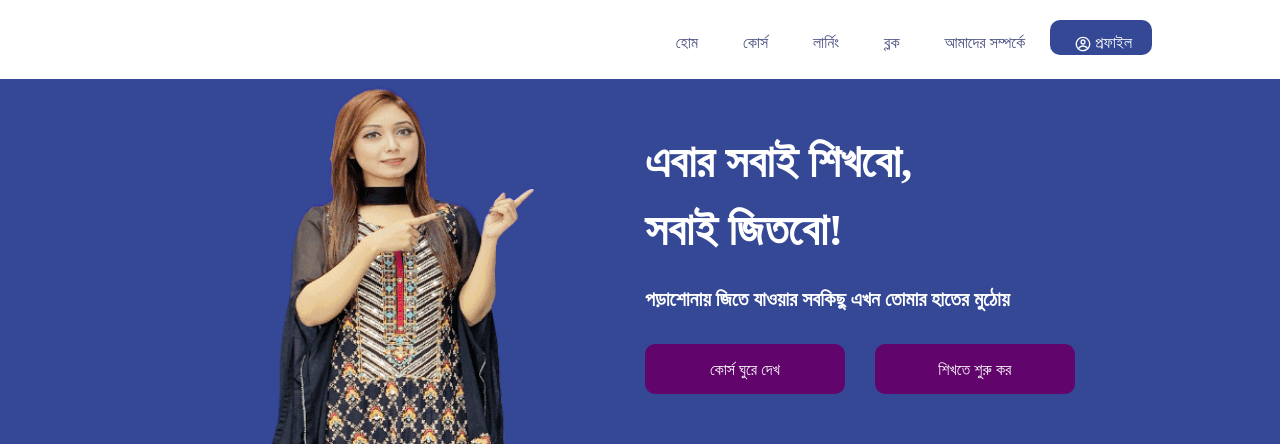
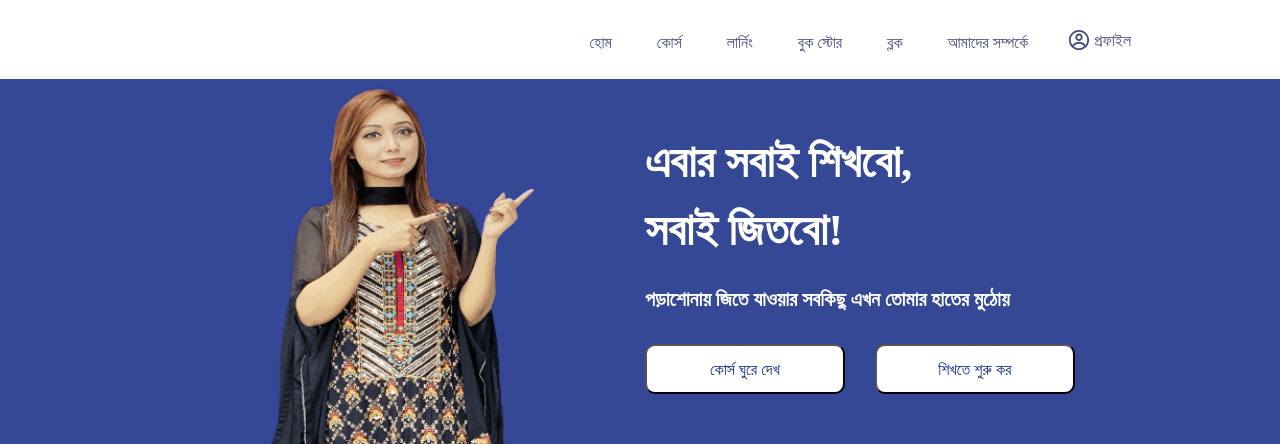
Before and after one commit to mdrajonhossain/shikhon-school-Uzzol, a React (Create React App) app: page / in a window 1280 px wide. Shown: the top 444 px of the page. Built offline with nearby package versions, Linux system fonts and the light colour scheme.

Commit message:
sadfadf
adfasdf

```diff
--- a/src/App.css
+++ b/src/App.css
@@ -4,7 +4,7 @@
 }
 
 
-.Navber_div{
+.Navber_div {
   width: 90%;
   background: white;
   font-size: 16px;
@@ -14,49 +14,53 @@
 }
 
 
-.nav_menu{
+.nav_menu {
   padding: 10px 20px 25px 25px;
   color: #454c7e;
   margin-top: 20px;
 }
 
-.nav_menu:hover{
+.nav_menu:hover {
   border-radius: 10px;
   cursor: pointer;
   background: var(--back_color);
   color: white;
-  height: 5px;
+  height: 40px;
 }
 
-.profile_btn{
-  padding: 10px 20px 25px 25px;
+.profile_btn {
+  padding: 1px 21px 19px 15px;
   margin-top: 20px;
   color: 'black';
   cursor: pointer;
-  background: #354895;
-  color: white;
-  height: 8px;
+  /* background: #354895; */
+  color: #454c7e;
+  height: 45px;
   margin-left: 5px;
-  border-radius: 10px;
+  /* border-radius: 10px; */
 }
 
-.profile_btn:hover{
+.profile_btn:hover {
   cursor: pointer;
+  /* background: #61056c; */
+  border-radius: 10px;
+  color: white;
   background: #61056c;
+  height: 40px;
 }
 
 
 
 
 
-.courasal_div{
+.courasal_div {
   font-weight: bold;
   height: 450px;
   width: 100%;
   background: var(--back_color);
 }
 
-.coura_div{
+.coura_div {
   width: 90%;
   margin: 0 auto;
   display: grid;
@@ -65,39 +69,87 @@
 }
 
 
-.courasal_left{
+.courasal_left {
   width: 100%;
   color: white;
 }
 
-.courasal_left img{
+.courasal_left img {
   margin-left: 200px;
   width: 280px;
   height: 450px;
 }
 
-.courasal_right{
+.courasal_right {
   width: 100%;
   color: white;
   padding-top: 45px;
 }
 
 
-.sobai_jitba{
+.sobai_jitba {
   font-family: Hind Siliguri;
   font-size: 45px;
   padding-top: 5px;
   color: #fff;
 }
 
-.sobai_jitba_b{
+.sobai_jitba_b {
   font-family: Hind Siliguri;
   font-size: 20px;
   padding-top: 20px;
   color: #fff;
 }
 
-.courasal_right button{
+.courasal_right button {
+  width: 35%;
+  height: 50px;
+  margin-top: 30px;
+  cursor: pointer;
+  margin-right: 30px;
+  background: white;
+  color: #13278b;
+  font-size: 16px;
+  border-radius: 10px;
+}
+
+.courasal_right button:hover {
+  background: #61056c;
+  color: white;
+  border: 3px solid #61056c;
+}
+
+
+.vedio_tag {
+  width: 500px;
+  height: 300px;
+  border-radius: 20px;
+}
+
+
+
+
+.mentor_one {
+  font-family: Hind Siliguri;
+  font-size: 24px;
+  font-weight: bold;
+  line-height: 150%;
+  color: var(--back_color);
+  padding-right: 60px;
+  padding-bottom: 10px;
+}
+
+.mentor_two {
+  font-family: Hind Siliguri;
+  font-size: 16px;
+  font-weight: bold;
+  line-height: 150%;
+  color: var(--back_color);
+  padding-right: 60px;
+  padding-bottom: 10px;
+}
+
+.mentor button {
   width: 35%;
   height: 50px;
   margin-top: 30px;
@@ -110,47 +162,15 @@
   border-radius: 10px;
 }
 
-.courasal_right button:hover{
-  background: white;
-  color: #13278b;
-}
-
-
-.vedio_tag{
-  width: 500px;
-  height: 300px;
-  border-radius: 20px;
-}
-
-.mentor_one{
-  font-family: Hind Siliguri;
-  font-size: 24px;
-  font-weight: bold;
-  line-height: 150%;
-  color: var(--back_color);
-  padding-right: 60px;
-  padding-bottom: 10px;
-}
-
-.mentor_two{
-  font-family: Hind Siliguri;
-  font-size: 16px;
-  font-weight: bold;
-  line-height: 150%;
-  color: var(--back_color);
-  padding-right: 60px;
-  padding-bottom: 10px;
-}
-
-.mentor button{
+.mentor button:hover {
   width: 35%;
   height: 50px;
   margin-top: 30px;
   cursor: pointer;
   margin-right: 30px;
-  background: #61056c;
+  background: var(--back_color);
   font-size: 16px;
   color: white;
-  border: 3px solid #61056c;
+  border: 1px solid #61056c;
   border-radius: 10px;
 }
--- a/src/component/Navber.js
+++ b/src/component/Navber.js
@@ -12,9 +12,10 @@ const Navber = () => {
       <div className="nav_menu">হোম</div>
       <div className="nav_menu">কোর্স</div>
       <div className="nav_menu">লার্নিং</div>
+      <div className="nav_menu">বুক স্টোর</div>
       <div className="nav_menu">ব্লক</div>
       <div className="nav_menu">আমাদের সম্পর্কে</div>
-      <div className="profile_btn"><CgProfile size={16} /> প্রফাইল</div>
+      <div className="profile_btn"><span style={{ fontSize: '22px', position: 'relative' }}><CgProfile /></span> প্রফাইল</div>
     </div>
   );
 }
```
Also changed, not shown: src/component/blur.png (added). Lines whose indentation alone changed are shown as unchanged.
